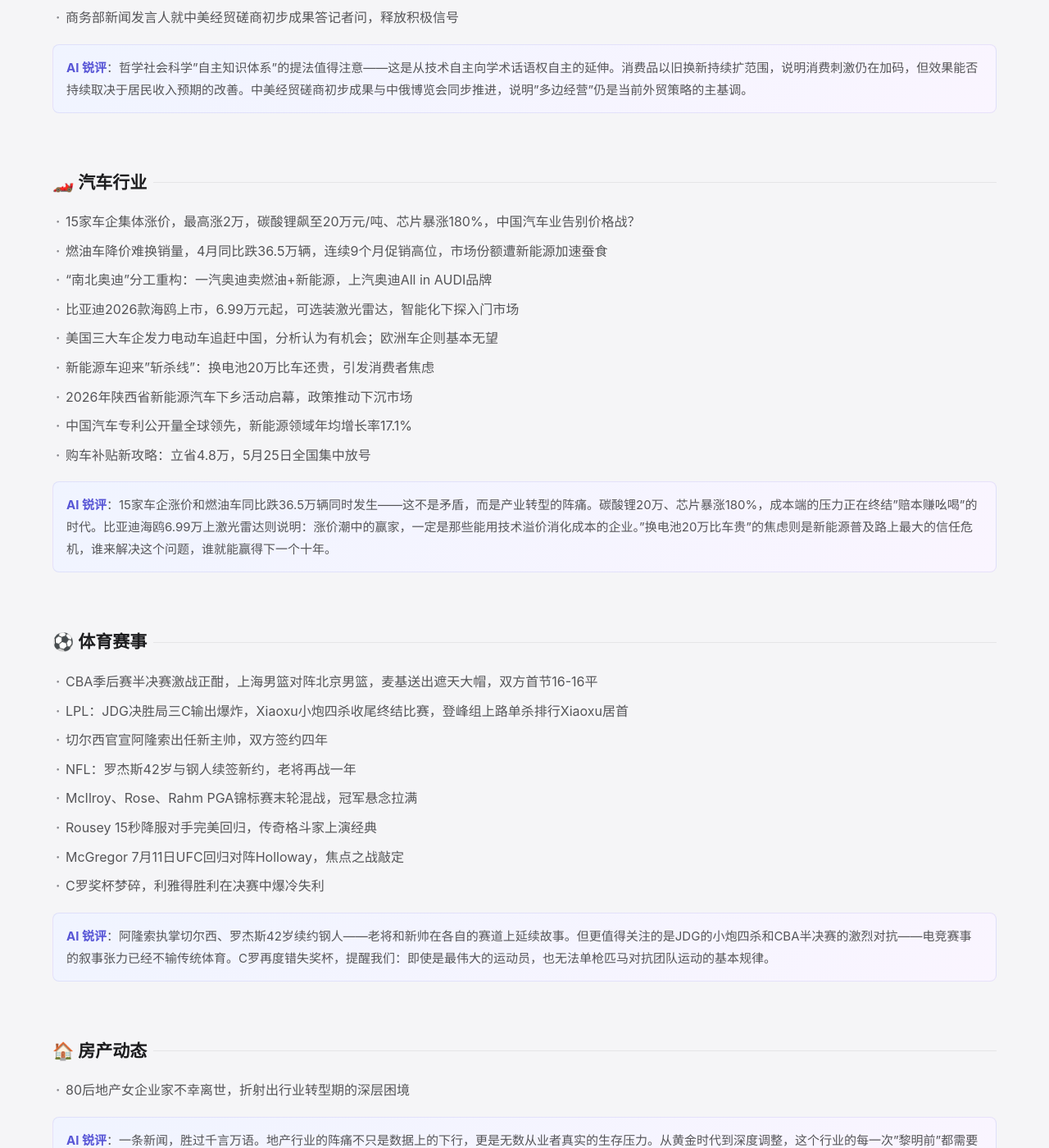
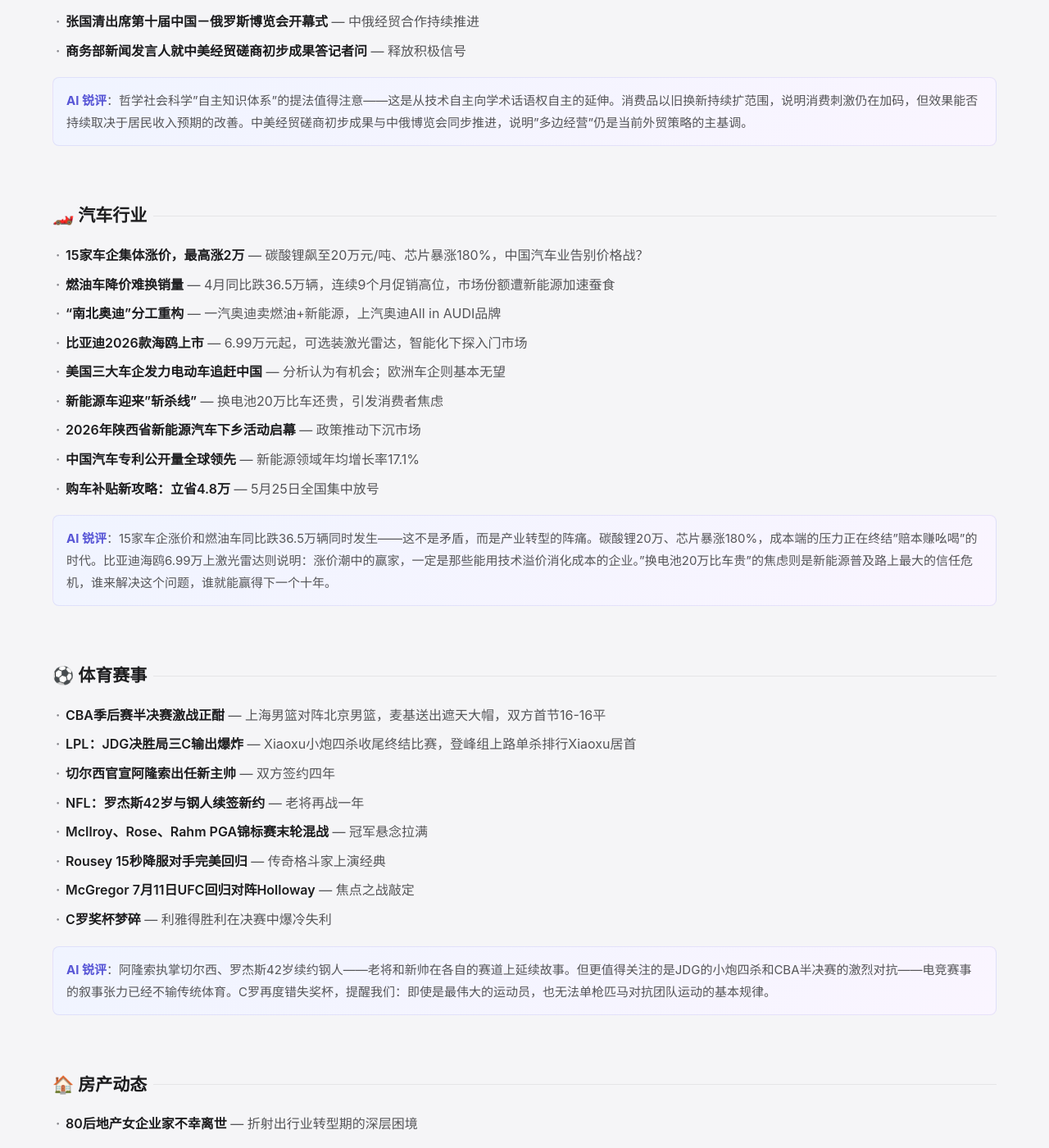
Before and after one commit to xiaxianlin/news, a Jekyll site: the page built from _posts/2026-05-17-日报.md, in a window 1280 px wide and 1400 px high, scrolled down 2422 px. Shown: the whole window at 82% size. Built offline with Jekyll 4.4.1, drawn with Linux system fonts in a browser that asks for light colours; some of the changed text lies outside the part shown.

Commit message:
日报 2026-05-17 格式修正：严格匹配5/1黄金样本

```diff
--- a/_posts/2026-05-17-日报.md
+++ b/_posts/2026-05-17-日报.md
@@ -5,6 +5,8 @@
 ---
 
 ## 🔥 今日头条：中美经贸磋商释放积极信号
+
+### 商务部公布中美经贸磋商初步成果
 
 - 商务部新闻发言人就中美经贸磋商初步成果答记者问，标志着近期中美高层互动取得实质性进展
 - 十大券商周策略普遍认为"调整即是机会"，关注后续投资主线
@@ -33,16 +35,16 @@
 
 ## 📊 财经要闻
 
-- 调整即是机会？十大券商发布下周策略，关注投资主线
-- 盖茨基金会清仓微软股票，投资策略重大调整
-- 国安部：境外间谍对稀土、光伏、半导体等领域实施窃密，安全形势严峻
-- PCB钻针业内判断未来两年维持紧俏，钨钢棒短缺或制约扩产
-- 韩国头部企业一季度营业利润突破千亿美元，超六成来自三星和海力士
-- 欧洲国债收益率高企，通胀攀升或推动央行加息，全球货币环境趋紧
-- 民商火箭进入盈利弹性验证期，政策与技术双轮驱动
-- 英伟达财报与美联储会议纪要下周来袭，全球市场迎关键考验
-- 伊朗宣布5月19日起恢复股票市场交易
-- 全球原油供应趋紧之际，特朗普政府仍终止俄油临时豁免
+- **十大券商发布下周策略** — 普遍认为"调整即是机会"，关注投资主线
+- **盖茨基金会清仓微软股票** — 投资策略重大调整
+- **国安部：境外间谍对稀土、光伏、半导体等领域实施窃密** — 安全形势严峻
+- **PCB钻针业内判断未来两年维持紧俏** — 钨钢棒短缺或制约扩产
+- **韩国头部企业一季度营业利润突破千亿美元** — 超六成来自三星和海力士
+- **欧洲国债收益率高企，通胀攀升或推动央行加息** — 全球货币环境趋紧
+- **民商火箭进入盈利弹性验证期** — 政策与技术双轮驱动
+- **英伟达财报与美联储会议纪要下周来袭** — 全球市场迎关键考验
+- **伊朗宣布5月19日起恢复股票市场交易** — 战后市场重启
+- **全球原油供应趋紧之际特朗普政府仍终止俄油临时豁免** — 能源格局持续调整
 
 > **AI 锐评**：盖茨基金会清仓微软，这是一个象征性极强的信号——连创始人基金会都在减持，说明传统科技巨头的估值天花板正在被重新评估。与此同时，国安部点名稀土、光伏、半导体遭窃密，提醒我们技术竞争早已不只是市场行为。下周英伟达财报+美联储纪要叠加，全球市场将迎来一次"定价校准"。
 
@@ -50,15 +52,15 @@
 
 ## 🌍 国际动态
 
-- 世卫组织宣布刚果（金）、乌干达埃博拉疫情为全球卫生紧急事件，引发全球防疫警惕
-- 乌克兰对俄发动大规模无人机袭击，超550架无人机被拦截或击落，莫斯科地区受到波及
-- 朝鲜足球队8年来首次访韩，"我的故乡"女子足球代表团抵达首尔，被视为朝韩关系积极信号
-- 特朗普支持者击败投票弹劾总统的共和党参议员，美国政治极化进一步加深
-- 阿联酋退出欧佩克，称这是经济战略选择，与政治无关
-- 德国总理：不建议自己的孩子赴美学习工作，德媒关注跨大西洋关系变化
-- 以色列在伊拉克沙漠秘密设立前哨，中东局势持续复杂化
-- 保加利亚首次赢得欧洲歌唱大赛冠军，以色列获亚军，赛事伴随抵制争议
-- 伊朗对卡塔尔的袭击已使这个全球最富裕国家之一的经济陷入瘫痪
+- **世卫组织宣布刚果（金）、乌干达埃博拉疫情为全球卫生紧急事件** — 引发全球防疫警惕
+- **乌克兰对俄发动大规模无人机袭击** — 超550架无人机被拦截或击落，莫斯科地区受到波及
+- **朝鲜足球队8年来首次访韩** — "我的故乡"女子足球代表团抵达首尔，被视为朝韩关系积极信号
+- **特朗普支持者击败投票弹劾总统的共和党参议员** — 美国政治极化进一步加深
+- **阿联酋退出欧佩克** — 称这是经济战略选择，与政治无关
+- **德国总理：不建议自己的孩子赴美学习工作** — 德媒关注跨大西洋关系变化
+- **以色列在伊拉克沙漠秘密设立前哨** — 中东局势持续复杂化
+- **保加利亚首次赢得欧洲歌唱大赛冠军** — 以色列获亚军，赛事伴随抵制争议
+- **伊朗对卡塔尔的袭击已使这个全球最富裕国家之一的经济陷入瘫痪** — 中东经济冲击持续
 
 > **AI 锐评**：埃博拉+伊朗战争+乌克兰无人机——三条危机线同时绷紧，2026年的全球安全局势正在从"局部冲突"升级为"系统性风险"。阿联酋退出欧佩克是能源版图的又一次地震，而德国总理公开劝阻赴美，说明跨大西洋信任裂痕已从政策层面渗透到民众认知。最值得关注的信号是朝鲜访韩——在地缘紧张的大背景下，任何缓和迹象都弥足珍贵。
 
@@ -66,12 +68,12 @@
 
 ## 📋 政策风向
 
-- 习近平：加快构建中国哲学社会科学自主知识体系，更好回答中国之问、世界之问、人民之问、时代之问
-- 李强主持召开国务院常务会议，部署近期重点工作
-- 消费品以旧换新政策持续扩大范围，不断激发消费活力
-- 我国将开展多个专项行动强化知识产权保护，多部门协同推进
-- 张国清出席第十届中国－俄罗斯博览会开幕式，中俄经贸合作持续推进
-- 商务部新闻发言人就中美经贸磋商初步成果答记者问，释放积极信号
+- **习近平：加快构建中国哲学社会科学自主知识体系** — 更好回答中国之问、世界之问、人民之问、时代之问
+- **李强主持召开国务院常务会议** — 部署近期重点工作
+- **消费品以旧换新政策持续扩大范围** — 不断激发消费活力
+- **我国将开展多个专项行动强化知识产权保护** — 多部门协同推进
+- **张国清出席第十届中国－俄罗斯博览会开幕式** — 中俄经贸合作持续推进
+- **商务部新闻发言人就中美经贸磋商初步成果答记者问** — 释放积极信号
 
 > **AI 锐评**：哲学社会科学"自主知识体系"的提法值得注意——这是从技术自主向学术话语权自主的延伸。消费品以旧换新持续扩范围，说明消费刺激仍在加码，但效果能否持续取决于居民收入预期的改善。中美经贸磋商初步成果与中俄博览会同步推进，说明"多边经营"仍是当前外贸策略的主基调。
 
@@ -79,15 +81,15 @@
 
 ## 🏎️ 汽车行业
 
-- 15家车企集体涨价，最高涨2万，碳酸锂飙至20万元/吨、芯片暴涨180%，中国汽车业告别价格战？
-- 燃油车降价难换销量，4月同比跌36.5万辆，连续9个月促销高位，市场份额遭新能源加速蚕食
-- "南北奥迪"分工重构：一汽奥迪卖燃油+新能源，上汽奥迪All in AUDI品牌
-- 比亚迪2026款海鸥上市，6.99万元起，可选装激光雷达，智能化下探入门市场
-- 美国三大车企发力电动车追赶中国，分析认为有机会；欧洲车企则基本无望
-- 新能源车迎来"斩杀线"：换电池20万比车还贵，引发消费者焦虑
-- 2026年陕西省新能源汽车下乡活动启幕，政策推动下沉市场
-- 中国汽车专利公开量全球领先，新能源领域年均增长率17.1%
-- 购车补贴新攻略：立省4.8万，5月25日全国集中放号
+- **15家车企集体涨价，最高涨2万** — 碳酸锂飙至20万元/吨、芯片暴涨180%，中国汽车业告别价格战？
+- **燃油车降价难换销量** — 4月同比跌36.5万辆，连续9个月促销高位，市场份额遭新能源加速蚕食
+- **"南北奥迪"分工重构** — 一汽奥迪卖燃油+新能源，上汽奥迪All in AUDI品牌
+- **比亚迪2026款海鸥上市** — 6.99万元起，可选装激光雷达，智能化下探入门市场
+- **美国三大车企发力电动车追赶中国** — 分析认为有机会；欧洲车企则基本无望
+- **新能源车迎来"斩杀线"** — 换电池20万比车还贵，引发消费者焦虑
+- **2026年陕西省新能源汽车下乡活动启幕** — 政策推动下沉市场
+- **中国汽车专利公开量全球领先** — 新能源领域年均增长率17.1%
+- **购车补贴新攻略：立省4.8万** — 5月25日全国集中放号
 
 > **AI 锐评**：15家车企涨价和燃油车同比跌36.5万辆同时发生——这不是矛盾，而是产业转型的阵痛。碳酸锂20万、芯片暴涨180%，成本端的压力正在终结"赔本赚吆喝"的时代。比亚迪海鸥6.99万上激光雷达则说明：涨价潮中的赢家，一定是那些能用技术溢价消化成本的企业。"换电池20万比车贵"的焦虑则是新能源普及路上最大的信任危机，谁来解决这个问题，谁就能赢得下一个十年。
 
@@ -95,14 +97,14 @@
 
 ## ⚽ 体育赛事
 
-- CBA季后赛半决赛激战正酣，上海男篮对阵北京男篮，麦基送出遮天大帽，双方首节16-16平
-- LPL：JDG决胜局三C输出爆炸，Xiaoxu小炮四杀收尾终结比赛，登峰组上路单杀排行Xiaoxu居首
-- 切尔西官宣阿隆索出任新主帅，双方签约四年
-- NFL：罗杰斯42岁与钢人续签新约，老将再战一年
-- McIlroy、Rose、Rahm PGA锦标赛末轮混战，冠军悬念拉满
-- Rousey 15秒降服对手完美回归，传奇格斗家上演经典
-- McGregor 7月11日UFC回归对阵Holloway，焦点之战敲定
-- C罗奖杯梦碎，利雅得胜利在决赛中爆冷失利
+- **CBA季后赛半决赛激战正酣** — 上海男篮对阵北京男篮，麦基送出遮天大帽，双方首节16-16平
+- **LPL：JDG决胜局三C输出爆炸** — Xiaoxu小炮四杀收尾终结比赛，登峰组上路单杀排行Xiaoxu居首
+- **切尔西官宣阿隆索出任新主帅** — 双方签约四年
+- **NFL：罗杰斯42岁与钢人续签新约** — 老将再战一年
+- **McIlroy、Rose、Rahm PGA锦标赛末轮混战** — 冠军悬念拉满
+- **Rousey 15秒降服对手完美回归** — 传奇格斗家上演经典
+- **McGregor 7月11日UFC回归对阵Holloway** — 焦点之战敲定
+- **C罗奖杯梦碎** — 利雅得胜利在决赛中爆冷失利
 
 > **AI 锐评**：阿隆索执掌切尔西、罗杰斯42岁续约钢人——老将和新帅在各自的赛道上延续故事。但更值得关注的是JDG的小炮四杀和CBA半决赛的激烈对抗——电竞赛事的叙事张力已经不输传统体育。C罗再度错失奖杯，提醒我们：即使是最伟大的运动员，也无法单枪匹马对抗团队运动的基本规律。
 
@@ -110,7 +112,7 @@
 
 ## 🏠 房产动态
 
-- 80后地产女企业家不幸离世，折射出行业转型期的深层困境
+- **80后地产女企业家不幸离世** — 折射出行业转型期的深层困境
 
 > **AI 锐评**：一条新闻，胜过千言万语。地产行业的阵痛不只是数据上的下行，更是无数从业者真实的生存压力。从黄金时代到深度调整，这个行业的每一次"黎明前"都需要足够的韧性和耐心来等待。
 
@@ -140,16 +142,16 @@
 
 ## 🏙️ 社会民生
 
-- 广西环江车辆坠河已致1死9人失联，国家防办派工作组赴现场协助搜救
-- 神二十一乘组签收"太空快递"，约6.2吨货物由天舟十号送达，三名航天员在轨近200天
-- 北京暴雨蓝色预警，多部门雨中坚守保畅通，周一早高峰交通压力大
-- 四川华蓥大摆荡坠亡事件调查进展：释放开关提前打开导致事故发生
-- 重庆洪崖洞多名游客落水？应急局澄清：非该景区游客
-- 华人夫妻普吉岛体验滑翔伞意外坠海，当事人称坠海时撞击感强烈
-- 泰国火车与巴士相撞已致8死32伤，事发区域交通严重拥堵
-- 2026北京大兴半程马拉松雨中开跑，5500名跑者沐雨前行
-- 张亮麻辣烫回应门店人员手抓菜，将严抓全国门店标准化落地
-- 医生不愿开"长处方"，慢性病患者用药便利遭遇制度堵点
+- **广西环江车辆坠河已致1死9人失联** — 国家防办派工作组赴现场协助搜救
+- **神二十一乘组签收"太空快递"** — 约6.2吨货物由天舟十号送达，三名航天员在轨近200天
+- **北京暴雨蓝色预警** — 多部门雨中坚守保畅通，周一早高峰交通压力大
+- **四川华蓥大摆荡坠亡事件调查进展** — 释放开关提前打开导致事故发生
+- **重庆洪崖洞多名游客落水？** — 应急局澄清：非该景区游客
+- **华人夫妻普吉岛体验滑翔伞意外坠海** — 当事人称坠海时撞击感强烈
+- **泰国火车与巴士相撞已致8死32伤** — 事发区域交通严重拥堵
+- **2026北京大兴半程马拉松雨中开跑** — 5500名跑者沐雨前行
+- **张亮麻辣烫回应门店人员手抓菜** — 将严抓全国门店标准化落地
+- **医生不愿开"长处方"** — 慢性病患者用药便利遭遇制度堵点
 
 > **AI 锐评**：广西环江坠河事件和四川华蓥大摆荡事故同日被关注，公共安全话题永远是民生的最大公约数。天舟十号送快递的新闻则提供了一个温暖的对比——在地球上我们还在为交通安全焦虑的时候，太空物流已经开始常态化运行。张亮麻辣烫的手抓菜事件看似小事，却折射出连锁餐饮"标准化"与"人"之间的永恒张力。
 
@@ -157,12 +159,12 @@
 
 ## 🔬 科技前沿
 
-- 长鑫科技预计上半年营收1100-1200亿元，国产存储芯片持续发力
-- 国轩高科：2030年将建成10万吨/年固态电解质产能，可满足100GWh固态电池需求
-- 三星Exynos 2700芯片或放弃FOWLP先进封装，封装技术路线出现分歧
-- 杭州机器人展意向合作突破213亿元，机器人产业热度持续攀升
-- 小米卢伟冰：下半年部分国产旗舰手机价格或将破万，高端化趋势明显
-- 摩尔线程与国家具身智能应用中试基地签署战略合作，国产GPU生态持续扩展
-- 韶音高层谈开放式耳机：凭什么成为下一场颠覆TWS的"品类革命"？
+- **长鑫科技预计上半年营收1100-1200亿元** — 国产存储芯片持续发力
+- **国轩高科：2030年将建成10万吨/年固态电解质产能** — 可满足100GWh固态电池需求
+- **三星Exynos 2700芯片或放弃FOWLP先进封装** — 封装技术路线出现分歧
+- **杭州机器人展意向合作突破213亿元** — 机器人产业热度持续攀升
+- **小米卢伟冰：下半年部分国产旗舰手机价格或将破万** — 高端化趋势明显
+- **摩尔线程与国家具身智能应用中试基地签署战略合作** — 国产GPU生态持续扩展
+- **韶音高层谈开放式耳机** — 凭什么成为下一场颠覆TWS的"品类革命"？
 
 > **AI 锐评**：长鑫千亿营收、国轩高科固态电解质10万吨、机器人展213亿——三条线共同指向一个趋势：硬科技的"量变"正在加速积累"质变"。小米旗舰破万则是一个消费端的信号：国产手机的高端化不再只是口号，而是真金白银的定价策略。但消费者是否愿意为"国产高端"买单，还需要市场来回答。
```
Also changed, not shown: other parts of _posts/2026-05-17-日报.md (+16 -16 lines).
